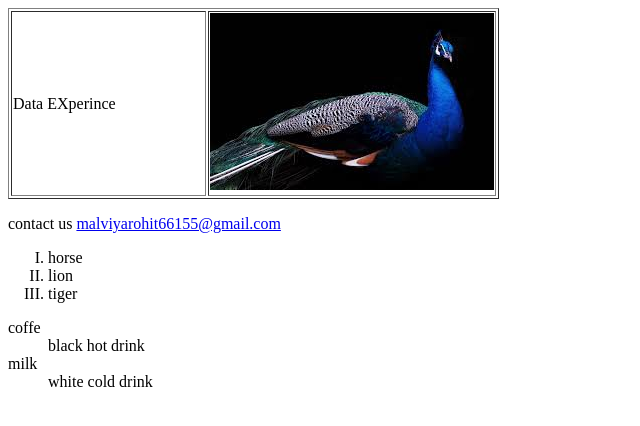
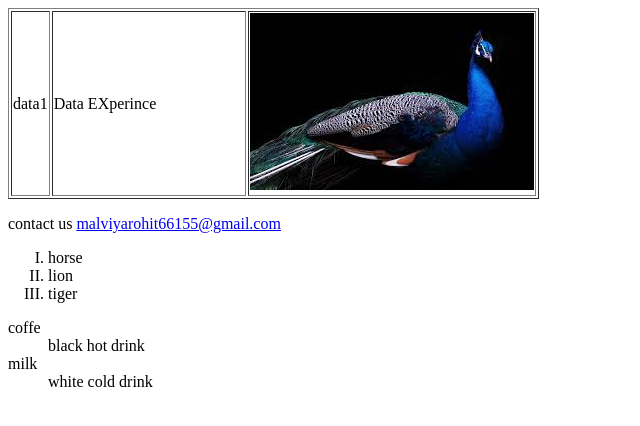
Before and after one commit to rohit123-mal/HTMLFILE, a plain HTML site: page PortFilo.html in a window 1280 px wide. Shown: the whole page, without its empty margins (0-640 px from the left). Drawn offline with Linux system fonts and the light colour scheme.

Commit message:
Update PortFilo.html

```diff
--- a/PortFilo.html
+++ b/PortFilo.html
@@ -10,7 +10,7 @@
 
          <table border="1">
             <tr>
-
+             <td>data1</td>
                 <td align="centre"> Data EXperince
                   &nbsp;  &nbsp;  &nbsp;  &nbsp;  &nbsp;  &nbsp;  &nbsp;  &nbsp;  &nbsp;  &nbsp;  &nbsp;
                 </td>
```
